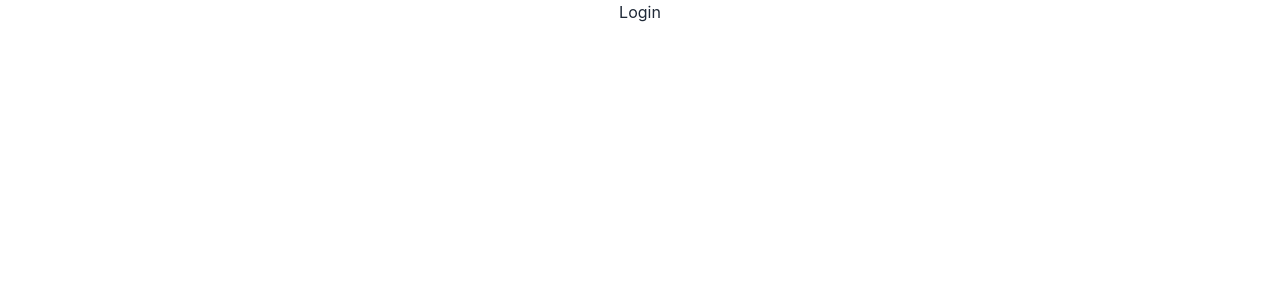
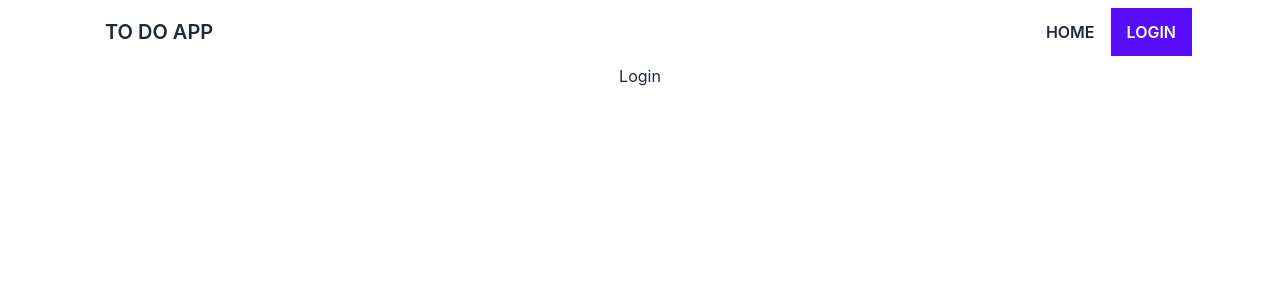
Before and after one commit to engrkashem/to-do-app-clients, a React (Create React App) app: page /login in a window 1280 px wide. Shown: the top 300 px of the page. Built offline with nearby package versions, Linux system fonts and the light colour scheme.

Commit message:
navbar design added

```diff
--- a/package.json
+++ b/package.json
@@ -10,6 +10,7 @@
     "firebase": "^9.8.1",
     "react": "^18.1.0",
     "react-dom": "^18.1.0",
+    "react-firebase-hooks": "^5.0.3",
     "react-hook-form": "^7.31.1",
     "react-router-dom": "^6.3.0",
     "react-scripts": "5.0.1",
--- a/src/App.js
+++ b/src/App.js
@@ -6,10 +6,12 @@
 import Login from './Components/Auth/Login';
 import Register from './Components/Auth/Register';
 import NotFound from './Components/NotFound/NotFound';
+import Navbar from './Components/Home/Navbar';
 
 function App() {
   return (
-    <div className="App">
+    <div className="App lg:w-max-lg lg:px-20">
+      <Navbar></Navbar>
       <Routes>
         <Route path='/' element={<Home />}></Route>
         <Route path='/home' element={<Home />}></Route>
--- a/src/Components/Home/Navbar.js
+++ b/src/Components/Home/Navbar.js
@@ -1,9 +1,29 @@
 import React from 'react';
+import { NavLink } from 'react-router-dom';
 
 const Navbar = () => {
+    const links = <>
+        <li className=' font-semibold'><NavLink to={'/'}>HOME</NavLink></li>
+        <li className=' font-semibold'><NavLink to={'/login'}>LOGIN</NavLink></li>
+    </>
     return (
-        <div>
-            <h2>Navbar</h2>
+        <div className="navbar bg-base-100">
+            <div className="navbar-start">
+                <div className="dropdown">
+                    <label tabIndex="0" className="btn btn-ghost lg:hidden">
+                        <svg xmlns="http://www.w3.org/2000/svg" className="h-5 w-5" fill="none" viewBox="0 0 24 24" stroke="currentColor"><path strokeLinecap="round" strokeLinejoin="round" strokeWidth="2" d="M4 6h16M4 12h8m-8 6h16" /></svg>
+                    </label>
+                    <ul tabIndex="0" className="menu menu-compact dropdown-content mt-3 p-2 shadow bg-base-100 rounded-box w-52">
+                        {links}
+                    </ul>
+                </div>
+                <NavLink to={'/'} className="btn btn-ghost normal-case text-xl ">TO DO APP</NavLink>
+            </div>
+            <div className="navbar-end hidden lg:flex">
+                <ul className="menu menu-horizontal p-0">
+                    {links}
+                </ul>
+            </div>
         </div>
     );
 };
```
Also changed, not shown: 1 other file (tests, documents, lock files or other folders).
